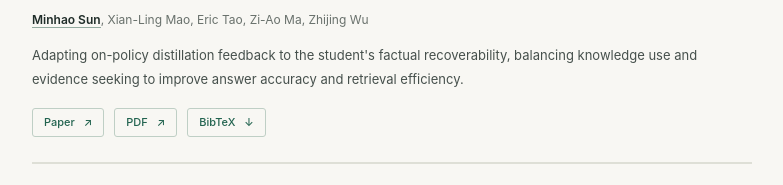
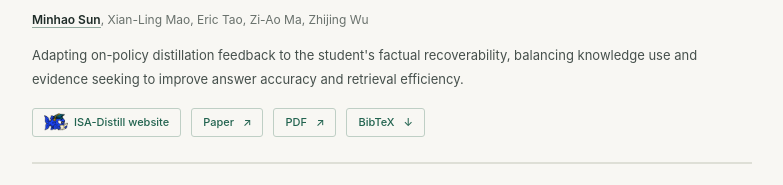
Before and after one commit to BITMinhaoSun/bitminhaosun.github.io, a plain HTML site: page index.html in a window 1280 px wide. Shown: the part 919-1104 px from the top of the page, without its empty margins (388-1171 px from the left). Drawn offline with Linux system fonts and the light colour scheme.

Commit message:
Link the ISA-Distill website from its publication entry

```diff
--- a/index.html
+++ b/index.html
@@ -78,12 +78,13 @@
         </div>
         <section class="publication-group" aria-labelledby="lead-author-title">
           <h3 id="lead-author-title" class="publication-group-title">First &amp; co-first author</h3>
-          <article class="publication">
+          <article class="publication" id="isa-distill">
             <div class="paper-meta"><span class="paper-year">2026</span><span>arXiv preprint</span></div>
             <h4><a href="https://arxiv.org/abs/2611.01987">Same Trajectory, Different Knowledge: Information-State-Aware On-Policy Distillation for Search Agents</a></h4>
             <p class="authors"><strong>Minhao Sun</strong>, Xian-Ling Mao, Eric Tao, Zi-Ao Ma, Zhijing Wu</p>
             <p class="paper-description">Adapting on-policy distillation feedback to the student's factual recoverability, balancing knowledge use and evidence seeking to improve answer accuracy and retrieval efficiency.</p>
             <div class="paper-links">
+              <a class="project-website" href="ISA-OPD/"><img src="ISA-OPD/assets/favicon.png" width="24" height="24" alt="">ISA-Distill website</a>
               <a href="https://arxiv.org/abs/2611.01987">Paper <span aria-hidden="true">↗</span></a>
               <a href="https://arxiv.org/pdf/2611.01987">PDF <span aria-hidden="true">↗</span></a>
               <a href="assets/isa-distill.bib" download="isa-distill.bib">BibTeX <span aria-hidden="true">↓</span></a>
```
